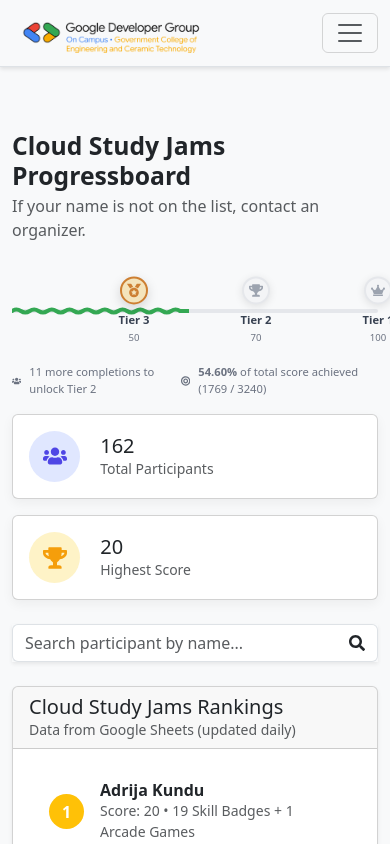
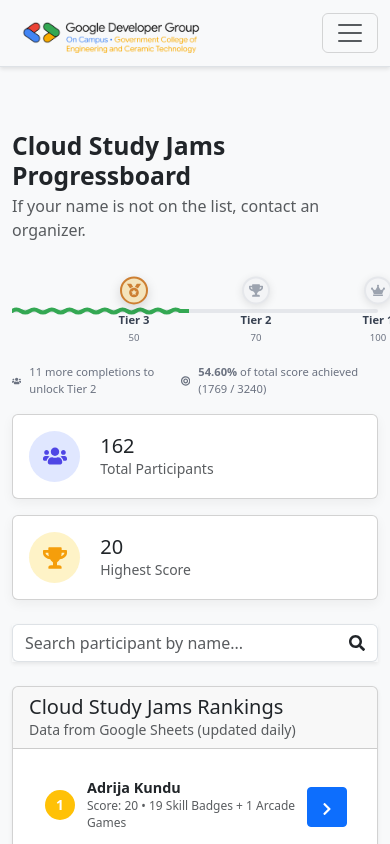
Before and after one commit to GDG-on-Campus-GCECT/GDGoC-GCECT, a React (Vite) app: page /progressboard in a window 390 px wide. Shown: the top 844 px of the page. Built offline with nearby package versions, Linux system fonts and the light colour scheme.

Commit message:
fix mobile view

```diff
--- a/src/components/progressboard/RankingsList.jsx
+++ b/src/components/progressboard/RankingsList.jsx
@@ -1,6 +1,6 @@
-import React from 'react';
-import { Card, Button } from 'react-bootstrap';
-import { FaChevronRight } from 'react-icons/fa';
+import React from "react";
+import { Card, Button } from "react-bootstrap";
+import { FaChevronRight } from "react-icons/fa";
 
 /**
  * Determines the CSS class for the rank badge based on the rank number.
@@ -8,10 +8,10 @@
  * @returns {string} The CSS class for the rank badge.
  */
 const getRankClass = (rank) => {
-  if (rank === 1) return 'rank-gold';
-  if (rank === 2) return 'rank-silver';
-  if (rank === 3) return 'rank-bronze';
-  return 'rank-default';
+  if (rank === 1) return "rank-gold";
+  if (rank === 2) return "rank-silver";
+  if (rank === 3) return "rank-bronze";
+  return "rank-default";
 };
 
 /**
@@ -25,25 +25,36 @@
     <Card className="rankings-card shadow-sm">
       <Card.Header>
         <h5 className="mb-0">Cloud Study Jams Rankings</h5>
-        <p className="small text-muted mb-0">Data from Google Sheets (updated daily)</p>
+        <p className="small text-muted mb-0">
+          Data from Google Sheets (updated daily)
+        </p>
       </Card.Header>
       <Card.Body>
         {participants.length > 0 ? (
           participants.map((participant) => (
             <div key={participant.id} className="participant-row">
-              <div className="d-flex align-items-center">
+              <div className="d-flex align-items-center flex-grow-1">
                 {/* Use participant.rank to show the correct rank and get the right class */}
-                <span className={`rank-badge ${getRankClass(participant.rank)}`}>
+                <span
+                  className={`rank-badge ${getRankClass(participant.rank)}`}
+                >
                   {participant.rank}
                 </span>
-                <div>
+                <div className="flex-grow-1">
                   <h6 className="fw-bold mb-0">{participant.name}</h6>
                   <p className="small text-muted mb-0">
-                    Score: {participant.score} • {participant.skillBadges} Skill Badges + {participant.arcadeGames} Arcade Games
+                    Score: {participant.score} • {participant.skillBadges} Skill
+                    Badges + {participant.arcadeGames} Arcade Games
                   </p>
                 </div>
               </div>
-              <Button variant="primary" size="sm" onClick={() => onShowDetails(participant)} className="more-details-btn">
+              <Button
+                variant="primary"
+                size="sm"
+                onClick={() => onShowDetails(participant)}
+                className="more-details-btn"
+                aria-label={`View details for ${participant.name}`}
+              >
                 <span className="d-none d-md-inline">More Details</span>
                 <FaChevronRight className="d-md-none" size={14} />
               </Button>
--- a/src/pages/progressboard/Progressboard.css
+++ b/src/pages/progressboard/Progressboard.css
@@ -111,9 +111,16 @@
   align-items: center;
   justify-content: center;
   transition: all 0.2s ease;
+  border: 2px solid transparent;
 }
 
-/* Mobile: Make button more compact and circular */
+.more-details-btn:focus {
+  outline: none;
+  border-color: #ffffff;
+  box-shadow: 0 0 0 2px rgba(66, 133, 244, 0.4);
+}
+
+/* Tablet and smaller: Make button more compact */
 @media (max-width: 767.98px) {
   .more-details-btn {
     width: 36px;
@@ -121,10 +128,37 @@
     border-radius: 50%;
     padding: 0;
     min-width: 36px;
+    flex-shrink: 0;
   }
 
   .more-details-btn:hover {
     transform: translateX(2px);
+  }
+}
+
+/* Mobile phones: Adjust button for column layout */
+@media (max-width: 576px) {
+  .more-details-btn {
+    width: 44px; /* Larger touch target for mobile */
+    height: 44px;
+    border-radius: 50%;
+    padding: 0;
+    min-width: 44px;
+    align-self: flex-end;
+    margin-top: 0.5rem;
+  }
+
+  .more-details-btn:active {
+    transform: scale(0.95);
+  }
+}
+
+/* Extra small devices */
+@media (max-width: 480px) {
+  .more-details-btn {
+    width: 40px;
+    height: 40px;
+    min-width: 40px;
   }
 }
 
@@ -451,10 +485,75 @@
     flex-direction: column;
     align-items: flex-start;
     gap: 0.75rem;
+    position: relative;
+    padding: 1rem 1rem 1rem 1.25rem;
+  }
+
+  .participant-row .d-flex {
+    width: 100%;
+    padding-right: 55px; /* Make room for the button */
   }
 
   .rank-badge {
     margin-right: 1rem;
+    flex-shrink: 0;
+    width: 32px; /* Slightly smaller on mobile */
+    height: 32px;
+    font-size: 0.9rem;
+  }
+
+  /* Ensure the button is positioned correctly in column layout */
+  .more-details-btn {
+    position: absolute;
+    top: 1rem;
+    right: 1rem;
+  }
+
+  /* Make text more readable on small screens */
+  .participant-row h6 {
+    font-size: 0.95rem;
+    line-height: 1.3;
+    word-break: break-word;
+    overflow-wrap: break-word;
+    max-width: 100%;
+  }
+
+  .participant-row .small {
+    font-size: 0.8rem;
+    line-height: 1.4;
+    word-break: break-word;
+    overflow-wrap: break-word;
+  }
+}
+
+/* Extra small screens */
+@media (max-width: 480px) {
+  .participant-row {
+    padding: 0.875rem 0.875rem 0.875rem 1rem;
+  }
+
+  .participant-row .d-flex {
+    padding-right: 50px;
+  }
+
+  .rank-badge {
+    width: 30px;
+    height: 30px;
+    font-size: 0.85rem;
+    margin-right: 0.75rem;
+  }
+
+  .participant-row h6 {
+    font-size: 0.9rem;
+  }
+
+  .participant-row .small {
+    font-size: 0.75rem;
+  }
+
+  .more-details-btn {
+    top: 0.875rem;
+    right: 0.875rem;
   }
 }
 
```
